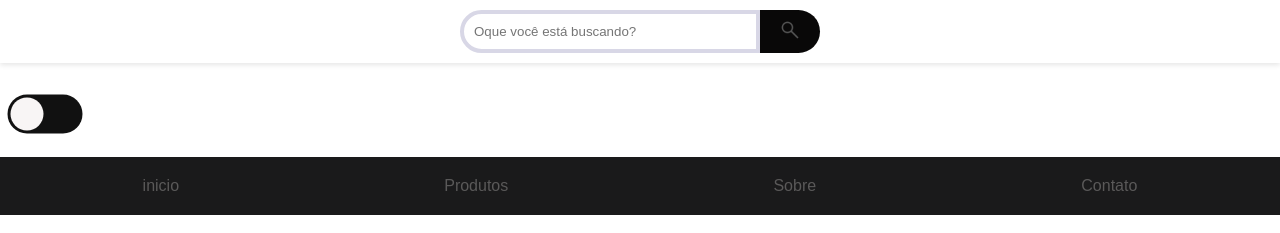
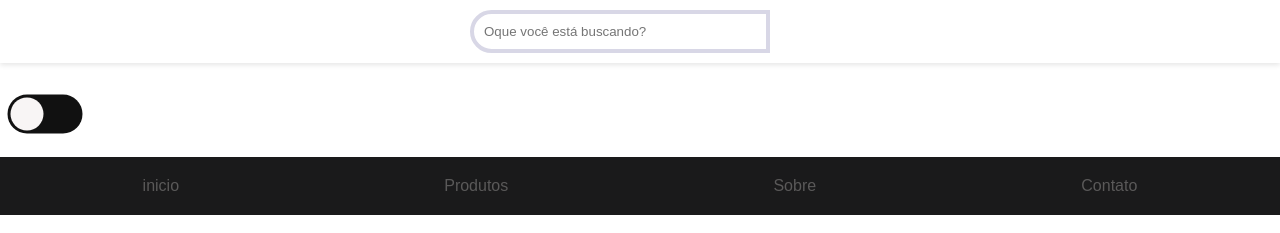
Before and after one commit to Leomas77-coder/repositorio-projeto, a plain HTML site: page Produtos.html in a window 1280 px wide. Shown: the top 233 px of the page. Drawn offline with Linux system fonts and the light colour scheme; some icons are missing.

Commit message:
Revert "Imagens"
This reverts commit 4e1008bbc65dde97afd258a59907a1ff68f6be98.

```diff
--- a/style.css
+++ b/style.css
@@ -36,8 +36,8 @@ body {
 .search-button {
     padding: 10px 20px;
     border: none;
-    background-color: rgb(9, 8, 8);
-    color: rgb(248, 242, 242);
+    background-color: white;
+    color: white;
     border-radius: 0 25px 25px 0;
     cursor: pointer;
 }
```
Also changed, not shown: index.html (+1 -2 lines), img/Banner 1.jpg (deleted), img/Banner 2.jpg (deleted), img/Imagem do WhatsApp de 2024-11-03 à(s) 12.18.15_e2e65828.jpg (deleted), img/banner 3.jpg (deleted), img/logo.jpg (deleted), img/lupa.webp (deleted).
